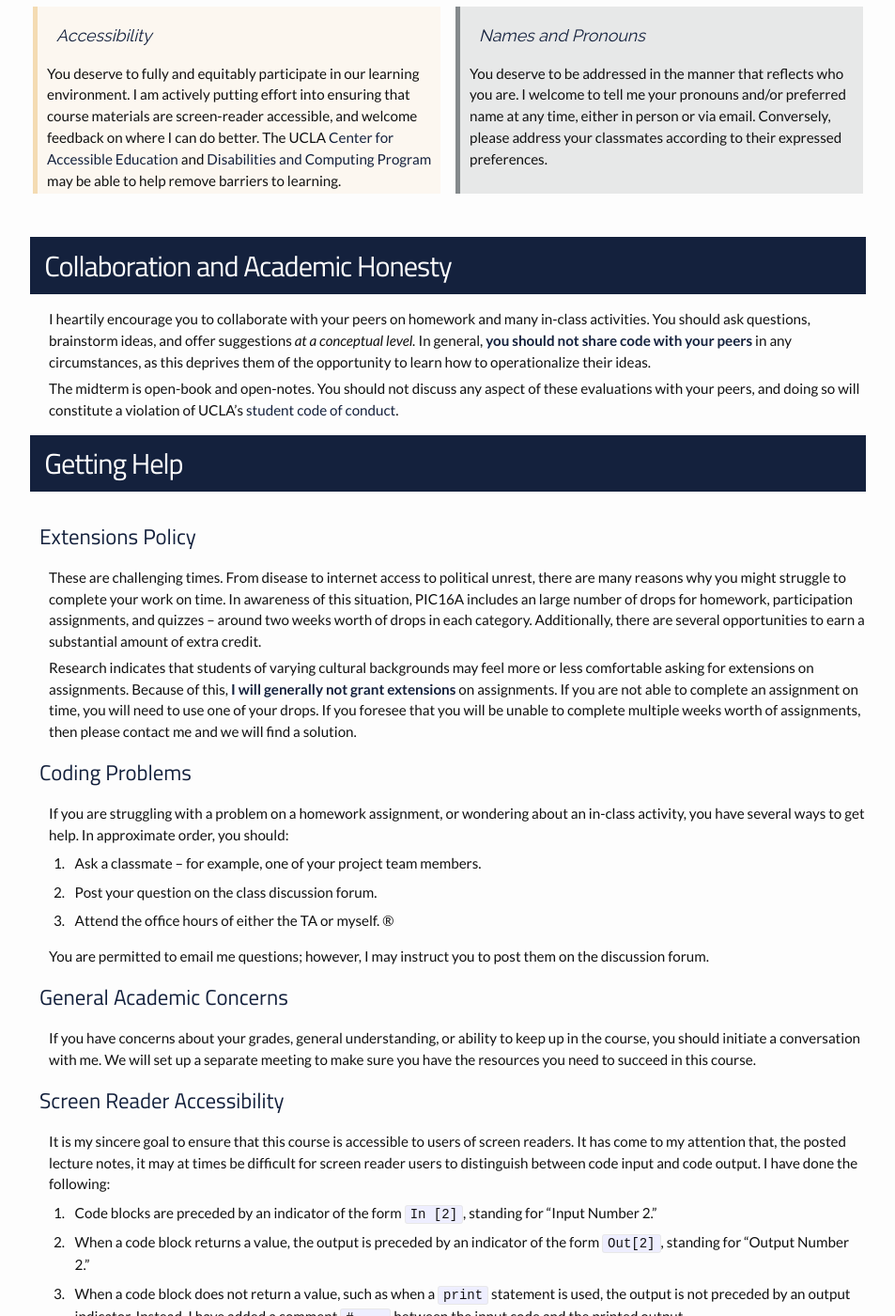
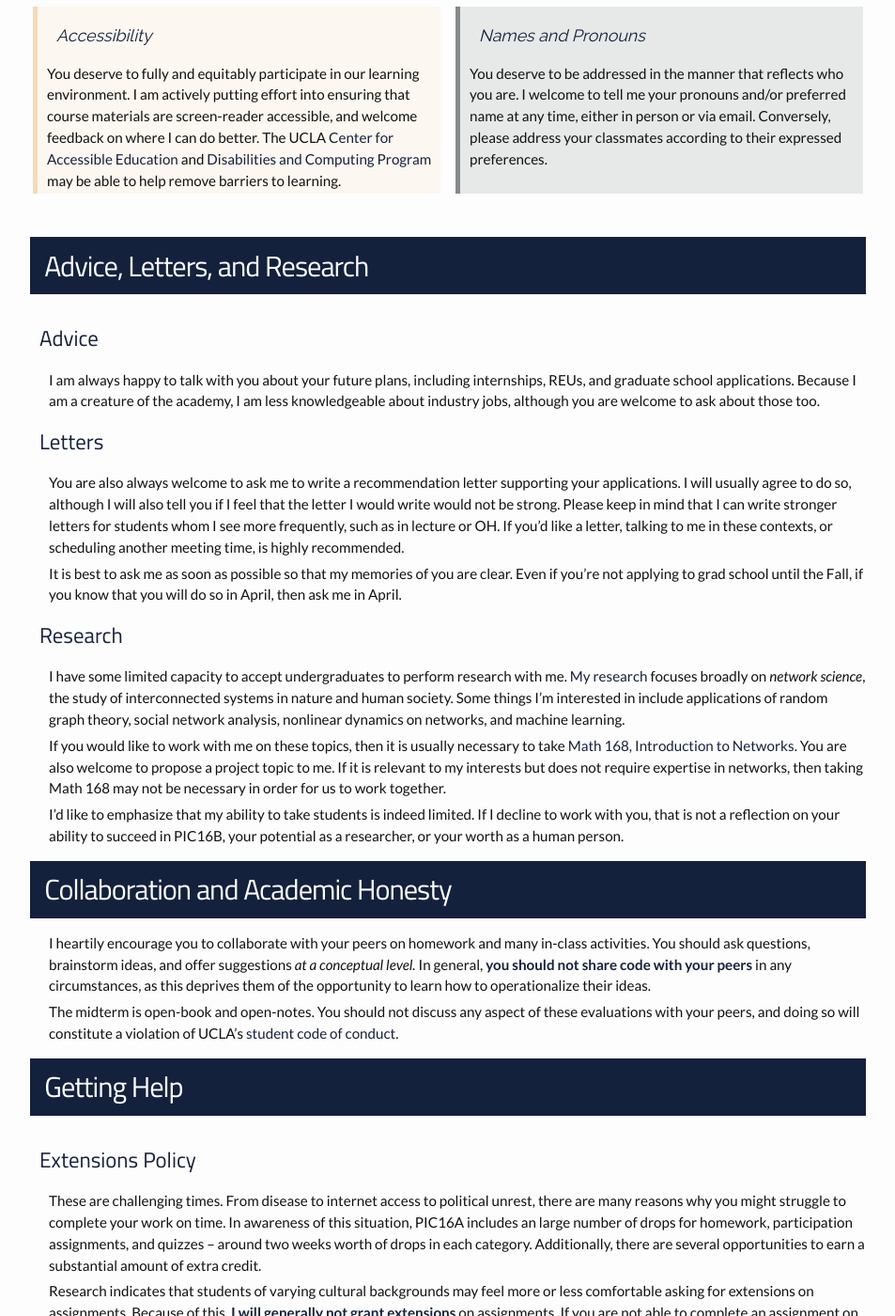
Before and after one commit to PhilChodrow/PIC16B, a Jekyll site: the page built from syllabus.md, in a window 1280 px wide and 1400 px high, scrolled down 5834 px. Shown: the whole window at 94% size, without its empty margins (163-1116 px from the left). Built offline with Jekyll 4.4.1, drawn with Linux system fonts in a browser that asks for light colours; nearby versions of some CDN libraries; some of the changed text lies outside the part shown.

Commit message:
Update syllabus.md

```diff
--- a/syllabus.md
+++ b/syllabus.md
@@ -183,7 +183,7 @@ There is a Campuswire discussion forum associated with this course, where you ca
 
 #### Course Feedback
 
-There will be several surveys throughout the quarter which allow you to give me feedback on the course. Completing these feedback surveys is worth 0.25% extra credit, each.
+There will be several surveys throughout the quarter which allow you to give me feedback on the course. Completing these feedback surveys is worth 0.25% extra credit each.
 
 
 
@@ -222,6 +222,26 @@ There will be several surveys throughout the quarter which allow you to give me
 
 <br>
 
+<div class="fancy-h1"> Advice,  Letters, and Research</div>
+
+## Advice
+
+I am always happy to talk with you about your future plans, including internships, REUs, and graduate school applications. Because I am a creature of the academy, I am less knowledgeable about industry jobs, although you are welcome to ask about those too.
+
+## Letters
+
+You are also always welcome to ask me to write a recommendation letter supporting your applications. I will usually agree to do so, although I will also tell you if I feel that the letter I would write would not be strong. Please keep in mind that I can write stronger letters for students whom I see more frequently, such as in lecture or OH. If you'd like a letter, talking to me in these contexts, or scheduling another meeting time, is highly recommended.
+
+It is best to ask me as soon as possible so that my memories of you are clear. Even if you're not applying to grad school until the Fall, if you know that you will do so in April, then ask me in April.
+
+## Research
+
+I have some limited capacity to accept undergraduates to perform research with me. [My research](https://www.philchodrow.com/research/) focuses broadly on *network science*, the study of interconnected systems in nature and human society. Some things I'm interested in include applications of random graph theory, social network analysis, nonlinear dynamics on networks, and machine learning.
+
+If you would like to work with me on these topics, then it is usually necessary to take [Math 168, Introduction to Networks](https://www.math.ucla.edu/ugrad/courses/math/168). You are also welcome to propose a project topic to me. If it is relevant to my interests but does not require expertise in networks, then taking Math 168 may not be necessary in order for us to work together.
+
+I'd like to emphasize that my ability to take students is indeed limited. If I decline to work with you, that is not a reflection on your ability to succeed in PIC16B, your potential as a researcher, or your worth as a human person.
+
 <div class="fancy-h1"> Collaboration and Academic Honesty</div>
 
 I heartily encourage you to collaborate with your peers on homework and many in-class activities. You should ask questions, brainstorm ideas, and offer suggestions *at a conceptual level.* In general, **you should not share code with your peers** in any circumstances, as this deprives them of the opportunity to learn how to operationalize their ideas.
@@ -241,10 +261,11 @@ Research indicates that students of varying cultural backgrounds may feel more o
 If you are struggling with a problem on a homework assignment, or wondering about an in-class activity, you have several ways to get help. In approximate order, you should:
 
 1. Ask a classmate -- for example, one of your project team members.
-2. Post your question on the class discussion forum.
-3. Attend the office hours of either the TA or myself. ®
+2. Search Google or StackExchange. If you are encountering an error message, searching the text of the error message is often sufficient to resolve an issue.
+2. Post your question on Campuswire, accompanied by a [minimal working example](https://stackoverflow.com/help/minimal-reproducible-example) or clear illustration of what you would like to achieve.
+3. Attend the office hours of either the TA or myself.
 
-You are permitted to email me questions; however, I may instruct you to post them on the discussion forum.
+You may email me questions; however, I may instruct you to post them on Campuswire.
 
 ## General Academic Concerns
 
```
Also changed, not shown: other parts of syllabus.md (+1 -1 lines).
